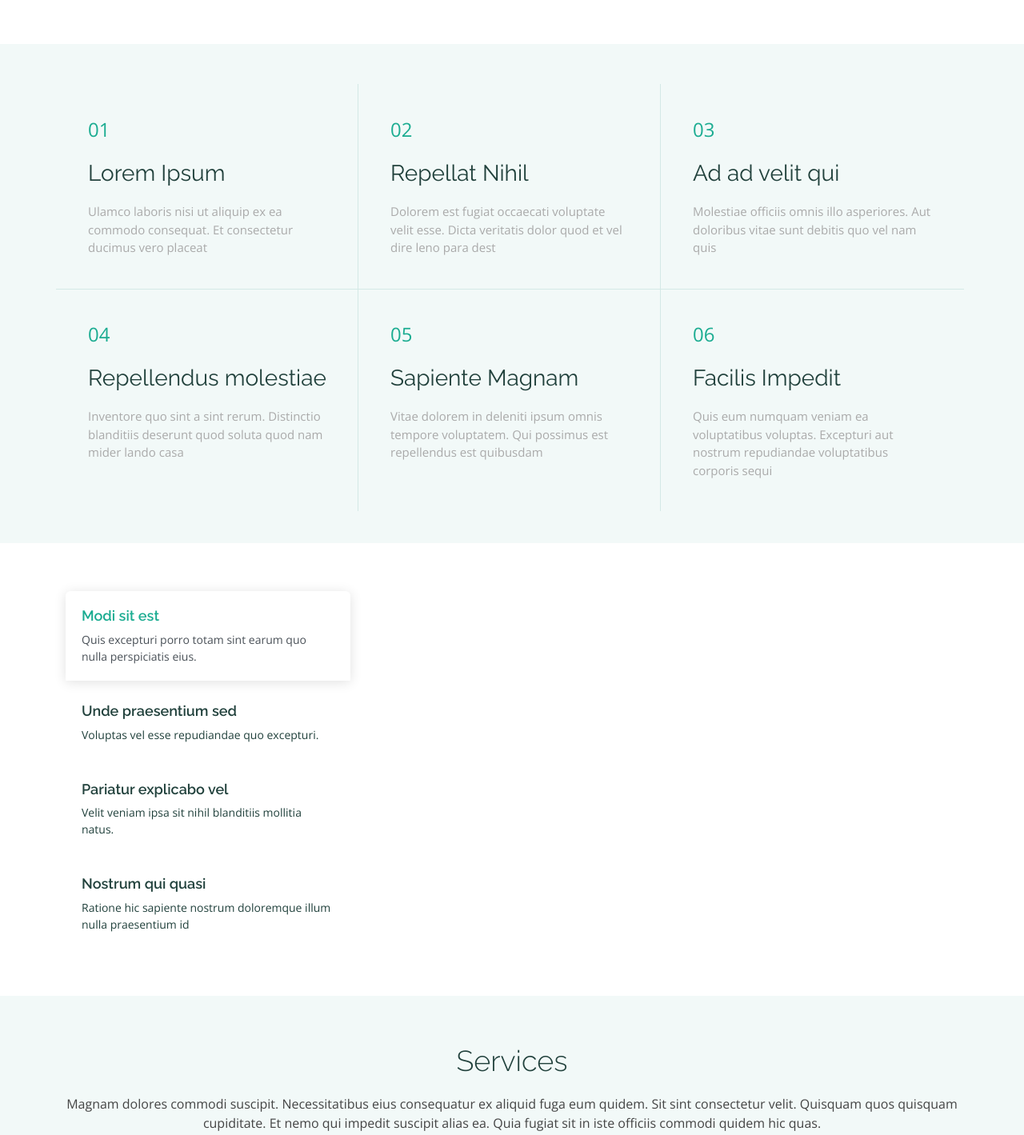
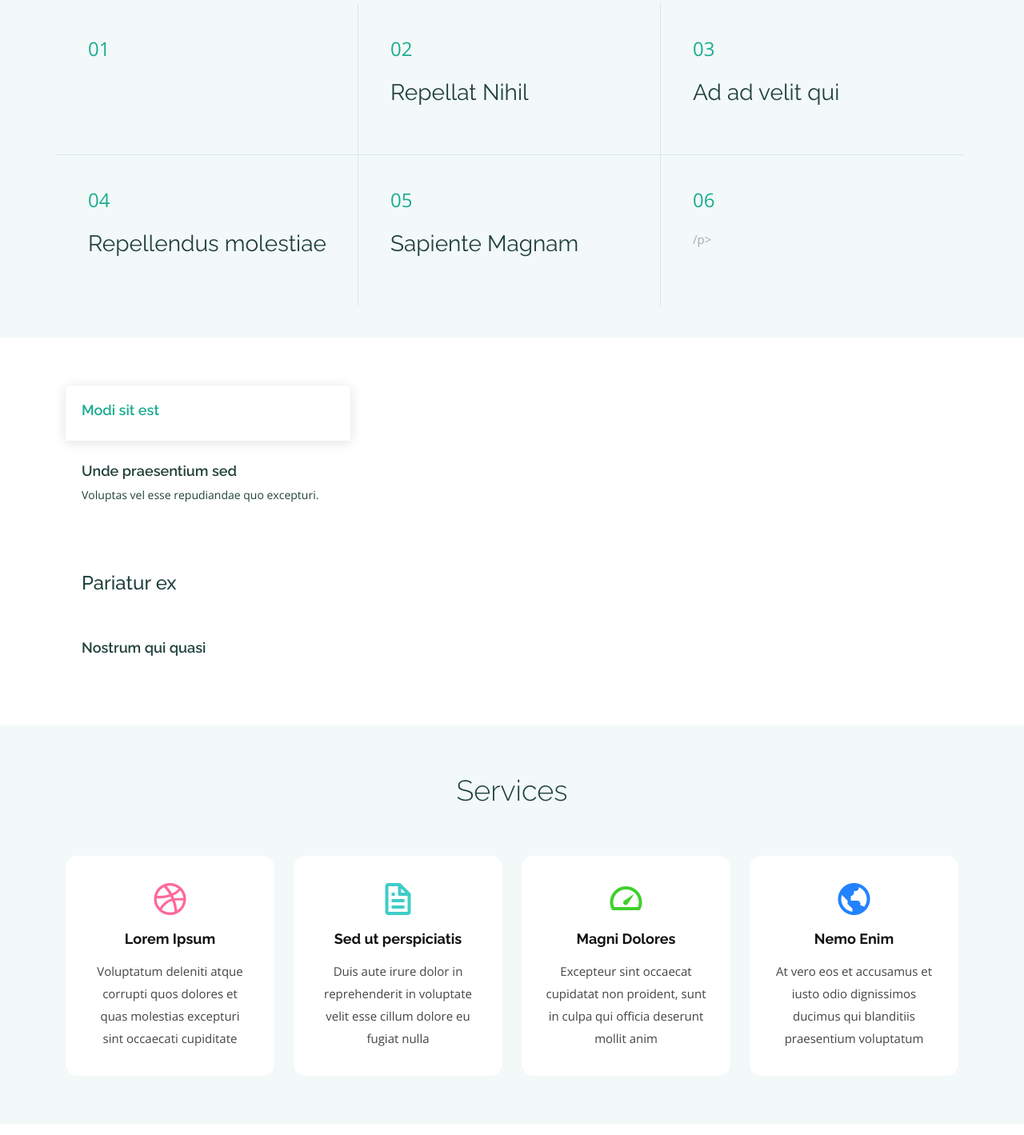
Before and after one commit to shivkumars005/shiva2, a plain HTML site: page index.html in a window 1280 px wide. Shown: the part 1128-2547 px from the top of the page at 80% size. Drawn offline with nearby package versions, Linux system fonts and the light colour scheme; files that its build step writes are made by us from their sources; files whose address does not match are found by name.

Commit message:
Update index.html
Signed-off-by: SOUTA SHIVA KUMAR <123154981+shivkumars005@users.noreply.github.com>

```diff
--- a/index.html
+++ b/index.html
@@ -28,10 +28,7 @@
   <link href="assets/css/style.css" rel="stylesheet">
 
   <!-- =======================================================
-  * Template Name: Maxim - v4.10.0
-  * Template URL: https://bootstrapmade.com/maxim-free-onepage-bootstrap-theme/
-  * Author: BootstrapMade.com
-  * License: https://bootstrapmade.com/license/
+  * Template Name: SHIVA KUMAR SOUTA - v4.10.0
   ======================================================== -->
 </head>
 
@@ -42,8 +39,8 @@
     <div class="container d-flex justify-content-between">
 
       <div class="logo">
-        <h1><a href="index.html">Maxim</a></h1>
-        <!-- Uncomment below if you prefer to use an image logo -->
+        <h1><a href="index.html">SHIVA KUMR SOUTA</a></h1>
+        <!--  -->
         <!-- <a href="index.html"><img src="assets/img/logo.png" alt="" class="img-fluid"></a>-->
       </div>
 
@@ -112,13 +109,13 @@
             <div class="icon-box" data-aos="fade-up" data-aos-delay="100">
               <i class="bx bx-cube-alt"></i>
               <h4>Ullamco laboris nisi</h4>
-              <p>Excepteur sint occaecat cupidatat non proident, sunt in culpa qui officia deserunt</p>
+             </p>
             </div>
 
             <div class="icon-box" data-aos="fade-up" data-aos-delay="200">
               <i class="bx bx-cube-alt"></i>
               <h4>Ullamco laboris nisi</h4>
-              <p>Excepteur sint occaecat cupidatat non proident, sunt in culpa qui officia deserunt</p>
+              <p></p>
             </div>
 
           </div>
@@ -135,38 +132,38 @@
 
           <div class="col-lg-4 col-md-6 content-item" data-aos="fade-in">
             <span>01</span>
-            <h4>Lorem Ipsum</h4>
-            <p>Ulamco laboris nisi ut aliquip ex ea commodo consequat. Et consectetur ducimus vero placeat</p>
+            <h4></h4>
+            <p></p>
           </div>
 
           <div class="col-lg-4 col-md-6 content-item" data-aos="fade-in" data-aos-delay="100">
             <span>02</span>
             <h4>Repellat Nihil</h4>
-            <p>Dolorem est fugiat occaecati voluptate velit esse. Dicta veritatis dolor quod et vel dire leno para dest</p>
+            <p></p>
           </div>
 
           <div class="col-lg-4 col-md-6 content-item" data-aos="fade-in" data-aos-delay="200">
             <span>03</span>
             <h4> Ad ad velit qui</h4>
-            <p>Molestiae officiis omnis illo asperiores. Aut doloribus vitae sunt debitis quo vel nam quis</p>
+            <p></p>
           </div>
 
           <div class="col-lg-4 col-md-6 content-item" data-aos="fade-in" data-aos-delay="300">
             <span>04</span>
             <h4>Repellendus molestiae</h4>
-            <p>Inventore quo sint a sint rerum. Distinctio blanditiis deserunt quod soluta quod nam mider lando casa</p>
+            <p></p>
           </div>
 
           <div class="col-lg-4 col-md-6 content-item" data-aos="fade-in" data-aos-delay="400">
             <span>05</span>
             <h4>Sapiente Magnam</h4>
-            <p>Vitae dolorem in deleniti ipsum omnis tempore voluptatem. Qui possimus est repellendus est quibusdam</p>
+            <p></p>
           </div>
 
           <div class="col-lg-4 col-md-6 content-item" data-aos="fade-in" data-aos-delay="500">
             <span>06</span>
-            <h4>Facilis Impedit</h4>
-            <p>Quis eum numquam veniam ea voluptatibus voluptas. Excepturi aut nostrum repudiandae voluptatibus corporis sequi</p>
+            <h4></h4>
+            <p>/p>
           </div>
 
         </div>
@@ -184,7 +181,7 @@
               <li class="nav-item">
                 <a class="nav-link active show" data-bs-toggle="tab" href="#tab-1">
                   <h4>Modi sit est</h4>
-                  <p>Quis excepturi porro totam sint earum quo nulla perspiciatis eius.</p>
+                  <p></p>
                 </a>
               </li>
               <li class="nav-item mt-2">
@@ -195,14 +192,14 @@
               </li>
               <li class="nav-item mt-2">
                 <a class="nav-link" data-bs-toggle="tab" href="#tab-3">
-                  <h4>Pariatur explicabo vel</h4>
-                  <p>Velit veniam ipsa sit nihil blanditiis mollitia natus.</p>
+                  <h4>Pariatur ex
+                  <p></p>
                 </a>
               </li>
               <li class="nav-item mt-2">
                 <a class="nav-link" data-bs-toggle="tab" href="#tab-4">
                   <h4>Nostrum qui quasi</h4>
-                  <p>Ratione hic sapiente nostrum doloremque illum nulla praesentium id</p>
+                  <p></p>
                 </a>
               </li>
             </ul>
@@ -242,7 +239,7 @@
 
         <div class="section-title" data-aos="fade-up">
           <h2>Services</h2>
-          <p>Magnam dolores commodi suscipit. Necessitatibus eius consequatur ex aliquid fuga eum quidem. Sit sint consectetur velit. Quisquam quos quisquam cupiditate. Et nemo qui impedit suscipit alias ea. Quia fugiat sit in iste officiis commodi quidem hic quas.</p>
+          <p></p>
         </div>
 
         <div class="row">
```
